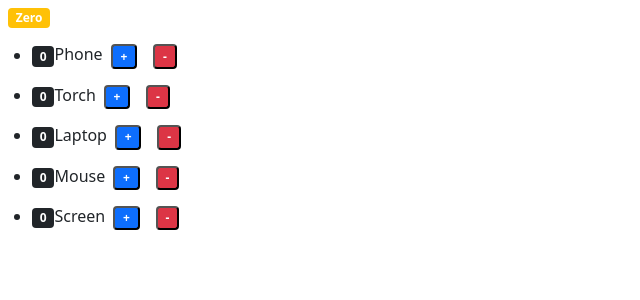
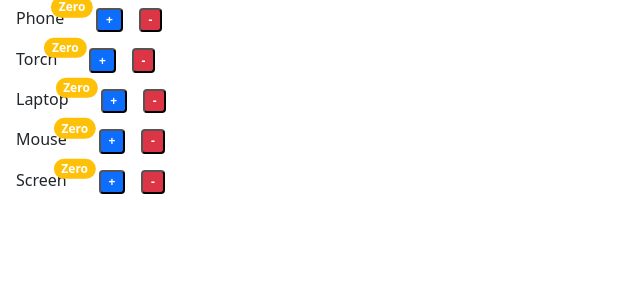
Before and after one commit to BrianWahinya/learnreact, a React (Create React App) app in the folder counter-app/: page / in a window 1280 px wide. Shown: the top 300 px of the page, without its empty margins (0-640 px from the left). Built offline with nearby package versions, Linux system fonts and the light colour scheme.

Commit message:
Added a component Counters which extends Counter class, cleaned Counter class and used props from Counters class. Changed styling in Counter class so that the badge or amount can appear on top of the product.

```diff
--- a/counter-app/src/components/counter.jsx
+++ b/counter-app/src/components/counter.jsx
@@ -6,64 +6,49 @@ class Counter extends React.Component {
     constructor(){
         super();
         console.log('This', this);
-        this.countIncrement = this.countIncrement.bind(this);
     }
     */
 
     state = {
         count: 0,
-        imageUrl: 'https://picsum.photos/200',
-        address: {
-            street: 'K street',
-            city: 'Nairobi'
-        },
-        tags: ['Phone', 'Torch', 'Laptop', 'Mouse', 'Screen'],
-        tagsObj:{}
+        productStyle: {
+            width: 'fit-content'
+        }
         // countName: method - getBadgeClasses
-        // tagObj: object containing tags and their respective count
     }
 
     render() {
         return (
             // You can use React.Fragment
-            <>
-                {/* <img src={this.state.imageUrl} alt='react'/> */}
-                {/* <h1>First Component</h1> */}
-                <span className={this.getBadgeClasses()}>{this.state.countName}</span>
-                {/* <button onClick={() => this.countIncrement({id:2})} className='btn btn-success btn-sm'>Increment</button> */}
+            <div>
                 {this.renderTags()}
-            </>
+            </div>
         );
     }
 
     renderTags() {
-        const {tags, tagsObj} = this.state;
-        if (tags.length === 0) return <p>No tags available</p>;
-
-        return <ul>
-            { tags.map(tag => {
-                tagsObj[tag] = tagsObj[tag] || 0;
-                return <li key={tag}>
-                    <span className='badge bg-dark'>{tagsObj[tag]}</span>
-                    {tag /*Tag Label */}
-                    {<button id={tag} onClick={() => this.countProducts('add', tag)} className='badge m-2 btnAdd bg-primary'>+</button> /*Add button*/}
-                    {<button id={tag} onClick={() => this.countProducts('minus', tag)} className='badge m-2 btnSubtract bg-danger'>-</button> /*Subtract button*/}
-                </li>
-            })}
-        </ul>;
+        const {key, counterId, counterName} = this.props;
+        return <>
+            {<span className="position-relative m-3" style={this.state.productStyle}>
+                <span style={{'padding-right':8}}>{counterName}</span>
+                <span className={this.getBadgeClasses()}>{this.state.countName}</span>
+            </span>}
+            {<button id={key} onClick={() => this.countProductAmount('add', key)} className='badge m-2 btnAdd bg-primary'>+</button> /*Add button*/}
+            {<button id={key} onClick={() => this.countProductAmount('minus', key)} className='badge m-2 btnSubtract bg-danger'>-</button> /*Subtract button*/}
+        </>;
     }
 
     getBadgeClasses() {
-        let classes = "badge m-2 bg-";
+        let classes = "position-absolute top-0 start-100 translate-middle badge rounded-pill bg-";
         // classes += (this.state.count === 0) ? 'warning' : 'primary';
         if(this.state.count === 0){
             classes += 'warning';
             this.state.countName = 'Zero';
         }else{
-            classes += 'primary';
+            classes += 'success';
             this.state.countName = this.state.count;
         }
-        console.log(this.state);
+        // console.log(this.state);
         return classes;
     }
 
@@ -73,38 +58,23 @@ class Counter extends React.Component {
     // }
 
     // use fat-arrow function instead of using constructor
-    countProducts = (instruction, productId) => {
-        let {count, tagsObj} = this.state;
-        // console.log('Before tagsObj', tagsObj)
-        let productAmount = tagsObj[productId];
+    countProductAmount = (instruction) => {
+        let {count} = this.state;
         switch(instruction){
             case 'add':
                 count++;
-                productAmount++;
                 break;
             case 'minus':
-                if(count !== 0 && productAmount !== 0){
+                if(count !== 0){
                     count--;
-                    productAmount--;
                 }
                 break;
         }
-        tagsObj[productId] = productAmount;
-        // console.log('After tagsObj', tagsObj);
         this.setState({
-            count: count,
-            tagsObj: tagsObj
+            count: count
         })
         // console.log('current state', this.state)
     }
-
-    // pass arguments to countIncrement
-    /*
-    passArg = () => {
-        this.countIncrement({id:1});
-        console.log('count passArg', this.state.count);
-    }
-    */
 }
 
 export default Counter;
--- /dev/null
+++ b/counter-app/src/components/counters.jsx
@@ -0,0 +1,26 @@
+import React, {Component} from "react";
+import Counter from './counter';
+
+class Counters extends React.Component{
+  state = {
+    products: [
+      {id:'Phone', name:'Phone', value: 0},
+      {id:'Torch', name:'Torch', value: 0},
+      {id:'Laptop', name:'Laptop', value: 0},
+      {id:'Mouse', name:'Mouse', value: 0},
+      {id:'Screen', name:'Screen', value: 0}
+    ]
+  }
+
+  render(){
+    return (
+      <>
+        {this.state.products.map(prod => <Counter key={prod.id} counterId={prod.id} counterName={prod.name} />)}
+      </>
+    )
+  }
+
+
+}
+
+export default Counters;
--- a/counter-app/src/index.js
+++ b/counter-app/src/index.js
@@ -4,9 +4,9 @@ import './index.css';
 import App from './App';
 import reportWebVitals from './reportWebVitals';
 import 'bootstrap/dist/css/bootstrap.css';
-import Counter from './components/counter';
+import Counters from './components/counters';
 
-ReactDOM.render(<Counter />,
+ReactDOM.render(<Counters />,
   document.getElementById('root')
 );
 
```
